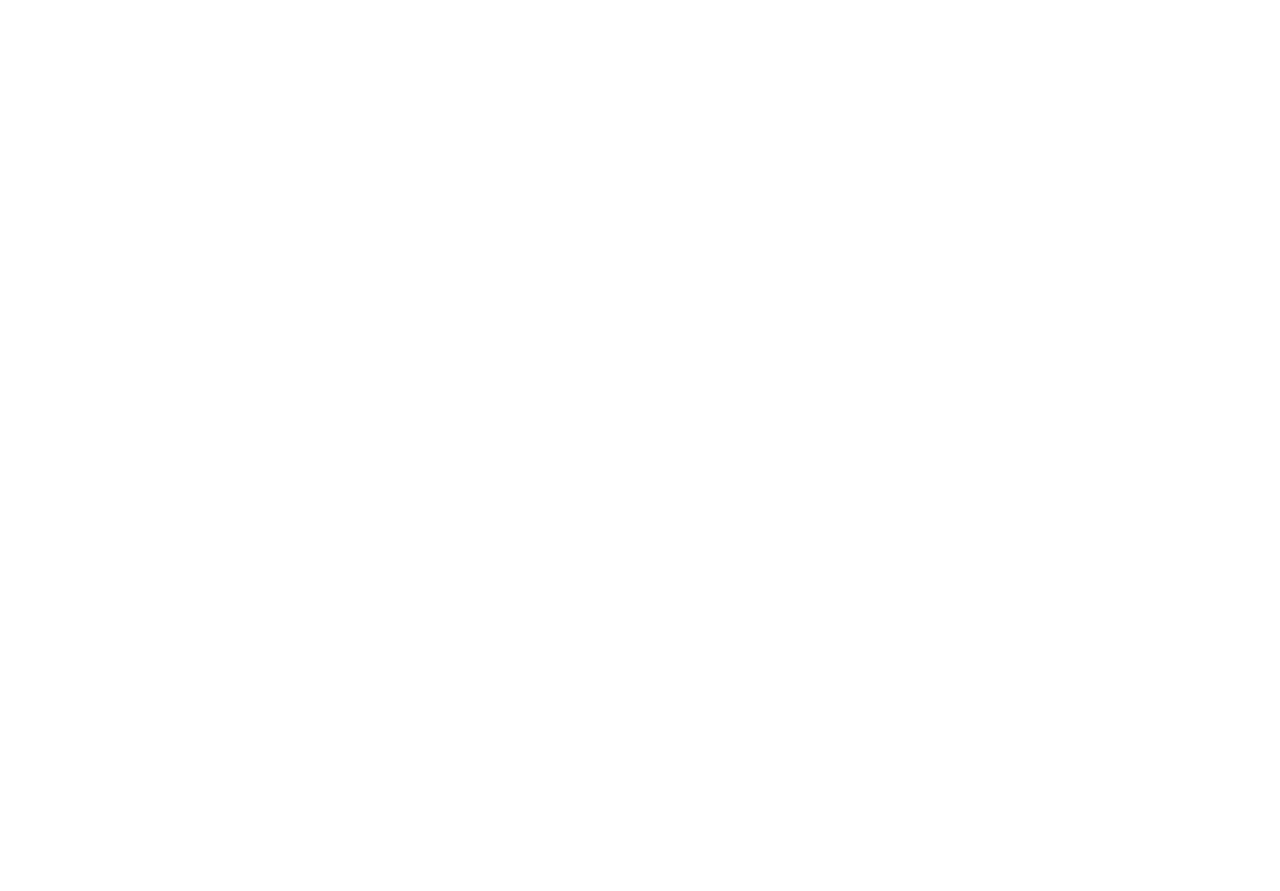
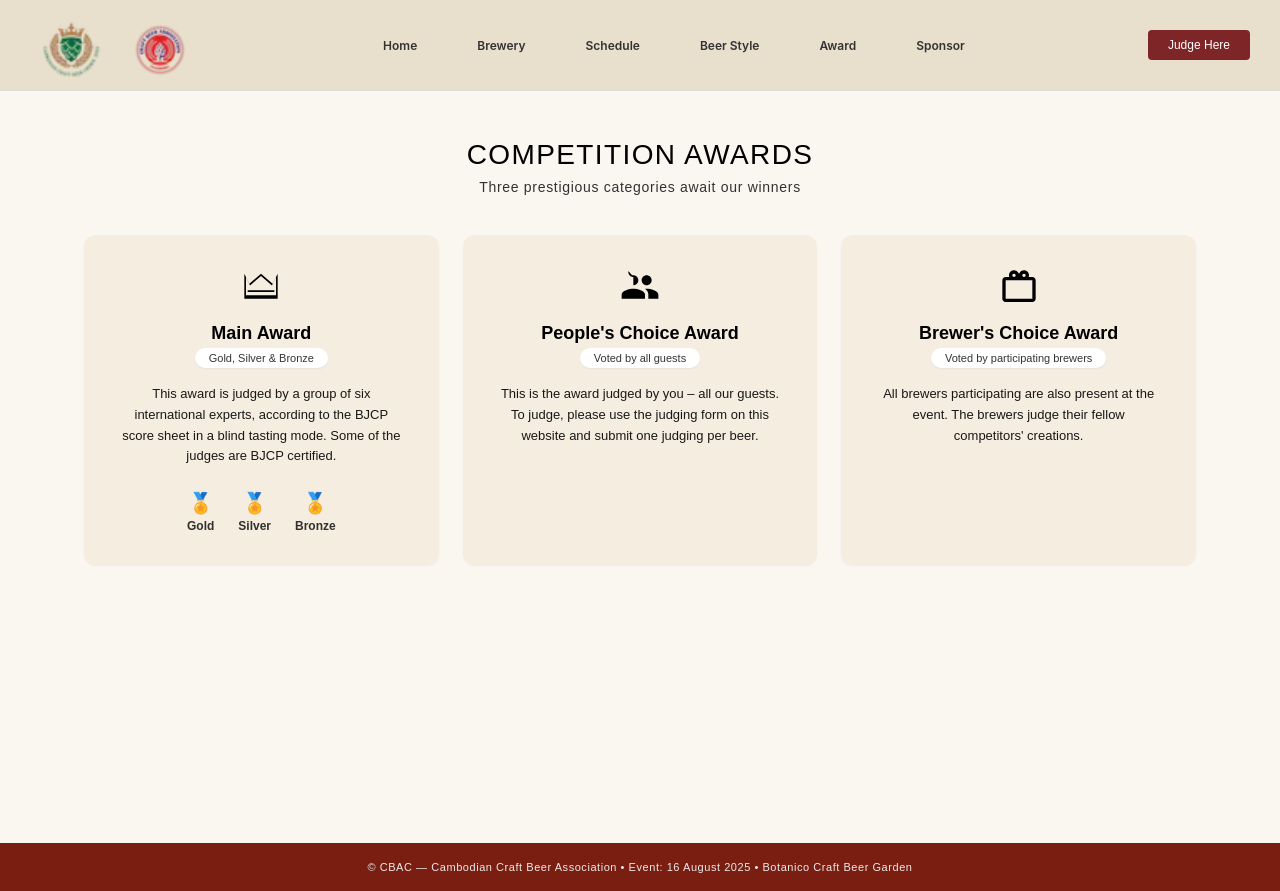
Before and after one commit to dariyatum/cambodian-craft-beer-2026, a Nuxt app: page /award in a window 1280 px wide. Before the commit this address had no page. Before the commit the page ends 800 px from the top, so only its background shows below. Built offline with nearby package versions, Linux system fonts and the light colour scheme.

Commit message:
feature/award done

```diff
--- /dev/null
+++ b/app/pages/award.vue
@@ -0,0 +1,281 @@
+<template>
+  <Header />
+  <div class="competition-wrapper">
+    <div class="main-content">
+
+
+      <div class="section-title-block">
+        <h1 class="main-title">
+          Competition Awards
+        </h1>
+        <p class="subtitle">
+          Three prestigious categories await our winners
+        </p>
+      </div>
+
+      <div class="awards-grid">
+
+        <div class="award-card">
+          <div class="icon-container">
+            <svg class="award-svg" fill="currentColor" viewBox="0 0 24 24">
+              <path d="M2 4l3 6 7-6 7 6 3-6v15H2V4zm1 2.22V17h18V6.22l-2.42 4.84-6.58-5.64-6.58 5.64L3 6.22zM4 14h16v1H4v-1z"/>
+            </svg>
+          </div>
+
+          <h2 class="card-title">Main Award</h2>
+          <span class="badge">
+            Gold, Silver & Bronze
+          </span>
+          <p class="card-description description-fixed-width">
+            This award is judged by a group of six international experts, according to the BJCP score sheet in a blind tasting mode. Some of the judges are BJCP certified.
+          </p>
+
+          <div class="medal-tier-box">
+            <div class="medal-item">
+              <span class="emoji">🏅</span>
+              <span class="medal-label">Gold</span>
+            </div>
+            <div class="medal-item">
+              <span class="emoji">🏅</span>
+              <span class="medal-label">Silver</span>
+            </div>
+            <div class="medal-item">
+              <span class="emoji">🏅</span>
+              <span class="medal-label">Bronze</span>
+            </div>
+          </div>
+        </div>
+
+
+        <div class="award-card">
+          <div class="icon-container">
+            <svg class="award-svg" fill="currentColor" viewBox="0 0 24 24">
+              <path d="M16 11c1.66 0 2.99-1.34 2.99-3S17.66 5 16 5s-3 1.34-3 3 1.34 3 3 3zm-8 0c1.66 0 2.99-1.34 2.99-3S9.66 5 8 5 5 1.34 5 3s1.34 3 3 3zm0 2c-2.33 0-7 1.17-7 3.5V19h14v-2.5c0-2.33-4.67-3.5-7-3.5zm8 0c-.29 0-.62.02-.97.05 1.16.84 1.97 2 1.97 3.45V19h6v-2.5c0-2.33-4.67-3.5-7-3.5z"/>
+            </svg>
+          </div>
+
+          <h2 class="card-title">People's Choice Award</h2>
+          <span class="badge">
+            Voted by all guests
+          </span>
+          <p class="card-description description-fixed-width">
+            This is the award judged by you – all our guests. To judge, please use the judging form on this website and submit one judging per beer.
+          </p>
+
+          <div class="medal-tier-box layout-spacer"></div>
+        </div>
+
+        <div class="award-card">
+          <div class="icon-container">
+            <svg class="award-svg" fill="currentColor" viewBox="0 0 24 24">
+              <path d="M20 6h-2.18c.11-.31.18-.65.18-1 0-1.66-1.34-3-3-3-1.05 0-1.96.54-2.5 1.35l-.5.65-.5-.65C10.96 2.54 10.05 2 9 2 7.34 2 6 3.34 6 5c0 .35.07.69.18 1H4c-1.11 0-1.99.89-1.99 2L2 19c0 1.11.89 2 2 2h16c1.11 0 2-.89 2-2V8c0-1.11-.89-2-2-2zm-5-2c.55 0 1 .45 1 1s-.45 1-1 1-1-.45-1-1 .45-1 1-1zM9 4c.55 0 1 .45 1 1s-.45 1-1 1-1-.45-1-1 .45-1 1-1zm11 15H4V8h16v11z"/>
+            </svg>
+          </div>
+
+          <h2 class="card-title">Brewer's Choice Award</h2>
+          <span class="badge">
+            Voted by participating brewers
+          </span>
+          <p class="card-description description-fixed-width">
+            All brewers participating are also present at the event. The brewers judge their fellow competitors' creations.
+          </p>
+
+
+          <div class="medal-tier-box layout-spacer"></div>
+        </div>
+
+      </div>
+    </div>
+
+
+    <footer class="footer">
+      © CBAC — Cambodian Craft Beer Association • Event: 16 August 2025 • Botanico Craft Beer Garden
+    </footer>
+  </div>
+</template>
+
+<style scoped>
+.competition-wrapper {
+  background-color: #FAF6F0;
+  font-family: sans-serif;
+  -webkit-font-smoothing: antialiased;
+  -moz-osx-font-smoothing: grayscale;
+  color: #1A1A1A;
+  min-height: 100vh;
+  display: flex;
+  flex-direction: column;
+  justify-content: space-between;
+}
+
+.main-content {
+  max-width: 1152px;
+  margin-left: auto;
+  margin-right: auto;
+  padding-left: 20px;
+  padding-right: 20px;
+  padding-top: 48px;
+  padding-bottom: 48px;
+  width: 100%;
+  box-sizing: border-box;
+}
+
+.section-title-block {
+  text-align: center;
+  margin-bottom: 40px;
+}
+
+.main-title {
+  font-size: 28px;
+  font-weight: 400;
+  letter-spacing: 0.05em;
+  text-transform: uppercase;
+  color: #000000;
+  margin-bottom: 8px;
+  margin-top: 0;
+}
+
+.subtitle {
+  font-size: 14px;
+  font-weight: 500;
+  letter-spacing: 0.05em;
+  color: rgba(0, 0, 0, 0.8);
+  margin: 0;
+}
+
+/* 1. Base style (Mobile First: Default is 1 column) */
+.awards-grid {
+  display: grid;
+  grid-template-columns: repeat(1, minmax(0, 1fr)); /* 1 column on mobile */
+  gap: 24px;
+  margin-bottom: 48px;
+}
+
+/* 2. Desktop/Tablet override (Triggers only on screens wider than 768px) */
+@media (min-width: 768px) {
+  .awards-grid {
+    grid-template-columns: repeat(3, minmax(0, 1fr)); /* 3 columns on desktop */
+  }
+}
+
+/* 3. Mobile adjustments (Screens smaller than 768px) */
+@media (max-width: 767px) {
+  .layout-spacer {
+    display: none; /* Hides the dead space spacers on mobile layout */
+  }
+  .main-title {
+    font-size: 24px;
+  }
+}
+
+.award-card {
+  background-color: #F5EDE0;
+  border-radius: 12px;
+  padding: 32px 24px;
+  display: flex;
+  flex-direction: column;
+  align-items: center;
+  text-align: center;
+  box-shadow: 0 1px 2px 0 rgba(0, 0, 0, 0.05);
+  box-sizing: border-box;
+}
+
+.icon-container {
+  margin-bottom: 12px;
+  color: #000000;
+}
+
+.award-svg {
+  width: 40px;
+  height: 40px;
+}
+
+.card-title {
+  font-size: 18px;
+  font-weight: 600;
+  color: #000000;
+  margin-bottom: 4px;
+  margin-top: 0;
+}
+
+.badge {
+  display: inline-block;
+  background-color: #FFFFFF;
+  font-size: 11px;
+  font-weight: 500;
+  padding: 4px 14px;
+  border-radius: 9999px;
+  color: rgba(0, 0, 0, 0.8);
+  margin-bottom: 16px;
+  box-shadow: 0 1px 2px 0 rgba(0, 0, 0, 0.05);
+}
+
+.card-description {
+  font-size: 13px;
+  line-height: 1.6;
+  color: rgba(0, 0, 0, 0.9);
+  margin: 0;
+}
+
+.description-fixed-width {
+  max-width: 280px;
+}
+
+.medal-tier-box {
+  margin-top: auto;
+  display: flex;
+  justify-content: center;
+  gap: 24px;
+  padding-top: 24px;
+  width: 100%;
+}
+
+
+.layout-spacer {
+  height: 49px;
+}
+
+.medal-item {
+  display: flex;
+  flex-direction: column;
+  align-items: center;
+  gap: 4px;
+}
+
+.emoji {
+  font-size: 20px;
+}
+
+.medal-label {
+  font-size: 12px;
+  font-weight: 600;
+  color: rgba(0, 0, 0, 0.8);
+}
+
+.footer {
+  background-color: #7A1E11;
+  color: #EAEAEA;
+  text-align: center;
+  padding: 16px 20px;
+  font-size: 11px;
+  line-height: 1.5;
+  letter-spacing: 0.05em;
+  width: 100%;
+  box-sizing: border-box;
+}
+
+
+@media (min-width: 768px) {
+  .awards-grid {
+    grid-template-cols: repeat(3, minmax(0, 1fr));
+  }
+}
+
+@media (max-width: 768px) {
+  .layout-spacer {
+    display: none;
+  }
+  .main-title {
+    font-size: 24px;
+  }
+}
+</style>
```
